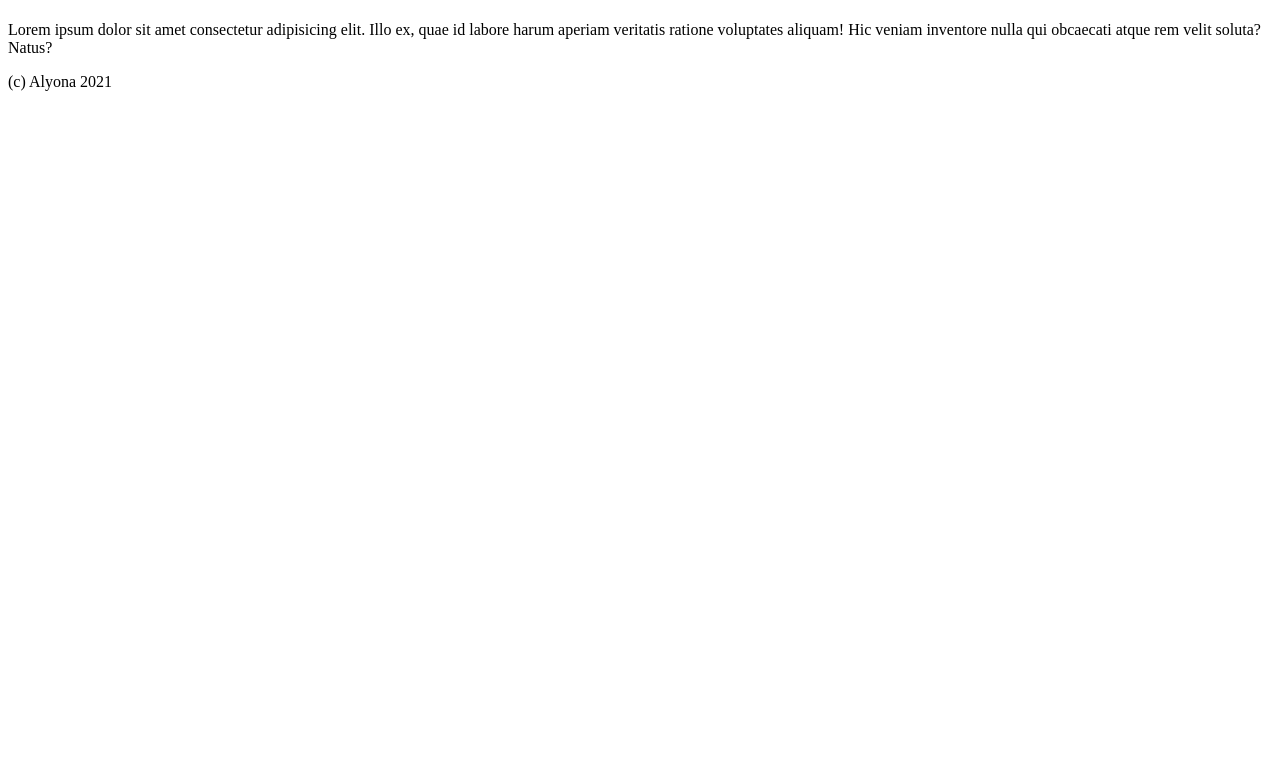
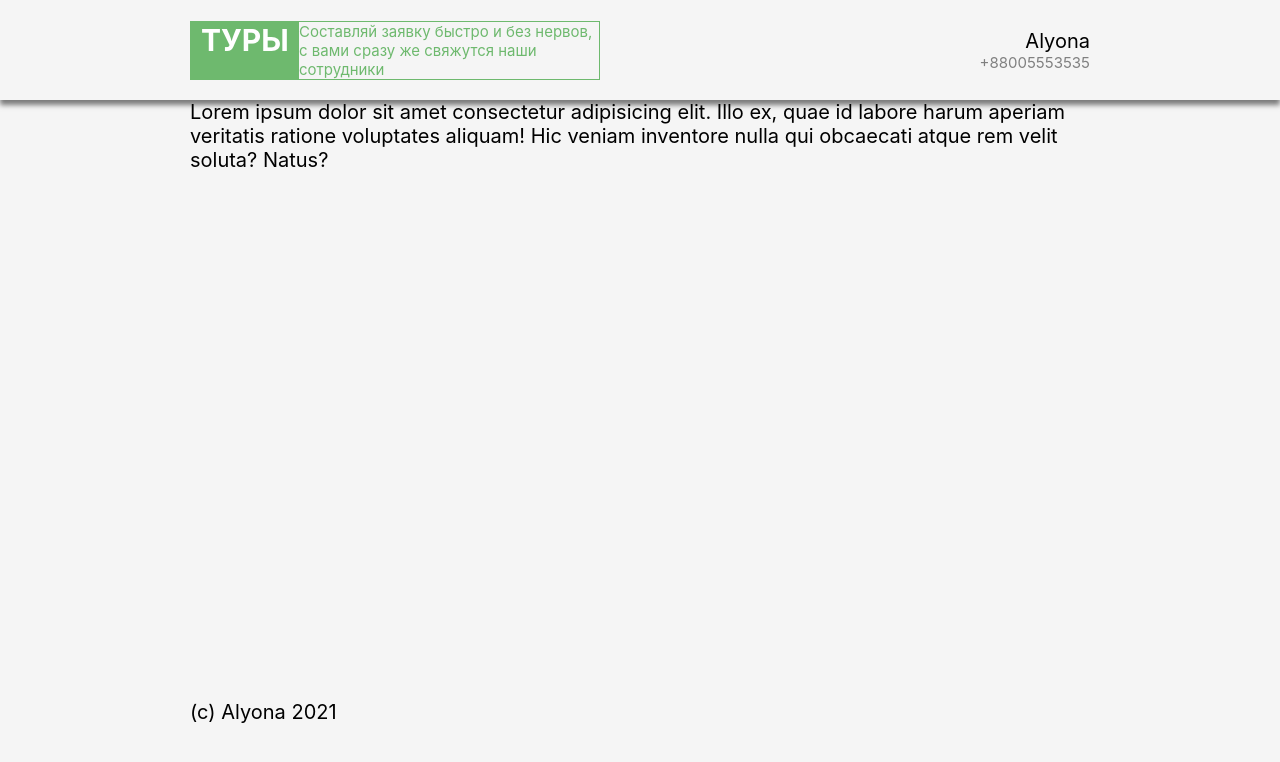
Before and after one commit to danchonysh/tours, a website: page client/index.html in a window 1280 px wide. Drawn offline with Linux system fonts and the light colour scheme.

Commit message:
client structure + header and page style structure

```diff
--- a/client/index.html
+++ b/client/index.html
@@ -5,12 +5,22 @@
 	<meta http-equiv="X-UA-Compatible" content="IE=edge">
 	<meta name="viewport" content="width=device-width, initial-scale=1.0">
 	<title>Tours</title>
+	<link rel="icon" href="./static/favicon.png">
+	<link rel="stylesheet" href="./style/main.css">
+	<link rel="stylesheet" href="./style/header.css">
+	<link rel="stylesheet" href="./style/footer.css">
 </head>
 <body>
 	<header class="header">
 		<div class="container">
-			<h1 class="header__title"></h1>
-			<span class="header__subtitle"></span>
+			<div class="header__logo">
+				<h1 class="header__logo-title">Туры</h1>
+				<span class="header__logo-subtitle">Составляй заявку быстро и без нервов, с вами сразу же свяжутся наши сотрудники</span>
+			</div>
+			<div class="header__user">
+				<span class="header__user-login">Alyona</span>
+				<span class="header__user-phone">88005553535</span>
+			</div>
 		</div>
 	</header>
 	<main class="content">
@@ -20,7 +30,7 @@
 	</main>
 	<footer class="footer">
 		<div class="container">
-			<p>(c) Alyona 2021</p>
+			<p class="footer__about">(c) Alyona 2021</p>
 		</div>
 	</footer>
 </body>
--- /dev/null
+++ b/client/style/header.css
@@ -0,0 +1,50 @@
+.header {
+	display: flex;
+	align-items: center;
+	padding: 1rem 0;
+	box-shadow: 0 5px 5px rgba(0, 0, 0, .5);
+}
+
+.header .container {
+	display: flex;
+	align-items: center;
+	justify-content: space-between;
+}
+
+.header__logo {
+	display: flex;
+	width: 410px;
+	justify-content: space-between;
+	border: solid 1px rgb(110, 185, 110);
+}
+
+.header__logo-title {
+	color: white;
+	background-color: rgb(110, 185, 110);
+	font-size: 1.5rem;
+	padding: 0 .5rem;
+	text-transform: uppercase;
+}
+
+.header__logo-subtitle {
+	font-size: .75rem;
+	width: 300px;
+	white-space: pre-wrap;
+	color: rgb(110, 185, 110);
+}
+
+.header__user {
+	display: flex;
+	flex-direction: column;
+	justify-content: space-between;
+	align-items: flex-end;
+}
+
+.header__user-phone {
+	color: gray;
+	font-size: .75rem;
+}
+
+.header__user-phone::before {
+	content: '+';
+}
--- /dev/null
+++ b/client/style/main.css
@@ -0,0 +1,43 @@
+*, *::after, *:before {
+	margin: 0;
+	padding: 0;
+	box-sizing: border-box;
+	outline: none;
+	border: none;
+}
+
+:root {
+	font-size: 20px;
+}
+
+html {
+	height: 100%;
+}
+
+body {
+	display: flex;
+	flex-direction: column;
+	align-items: center;
+	font-family: -apple-system, BlinkMacSystemFont, 'Segoe UI', Roboto, Oxygen, Ubuntu, Cantarell, 'Open Sans', 'Helvetica Neue', sans-serif;
+	background-color: whitesmoke;
+	height: 100%;
+	width: 100%;
+}
+
+.container {
+	width: 100%;
+	max-width: 900px;
+	margin: 0 auto;
+}
+
+.header, .footer, .content {
+	width: 100%;
+}
+
+.header, .footer {
+	flex: 0 0 100px;
+}
+
+.content {
+	flex: 1 0 auto;
+}
--- a/index.js
+++ b/index.js
@@ -7,7 +7,7 @@ const createConnection = require('./database/index.js')
 const apiRouter = require('./routes/api')
 const userRouter = require('./routes/user')
 
-app.use('/', express.static(path.resolve(__dirname, './client')))
+app.use('/client', express.static(path.resolve(__dirname, './client')))
 app.use(express.json())
 app.use(express.urlencoded({ extended: true }))
 
```
Also changed, not shown: client/script/index.js (added), client/static/favicon.png (added), client/style/footer.css (added).
